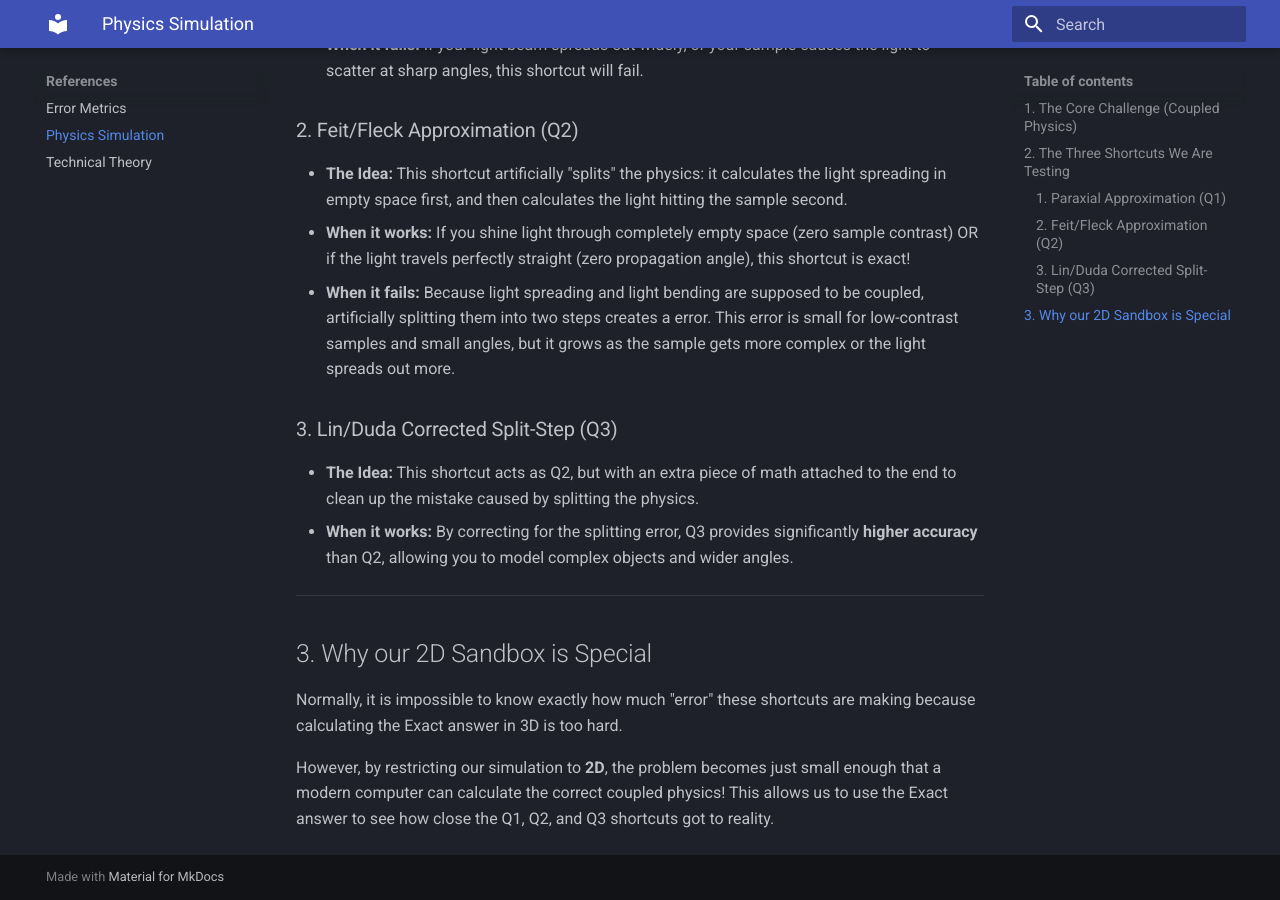
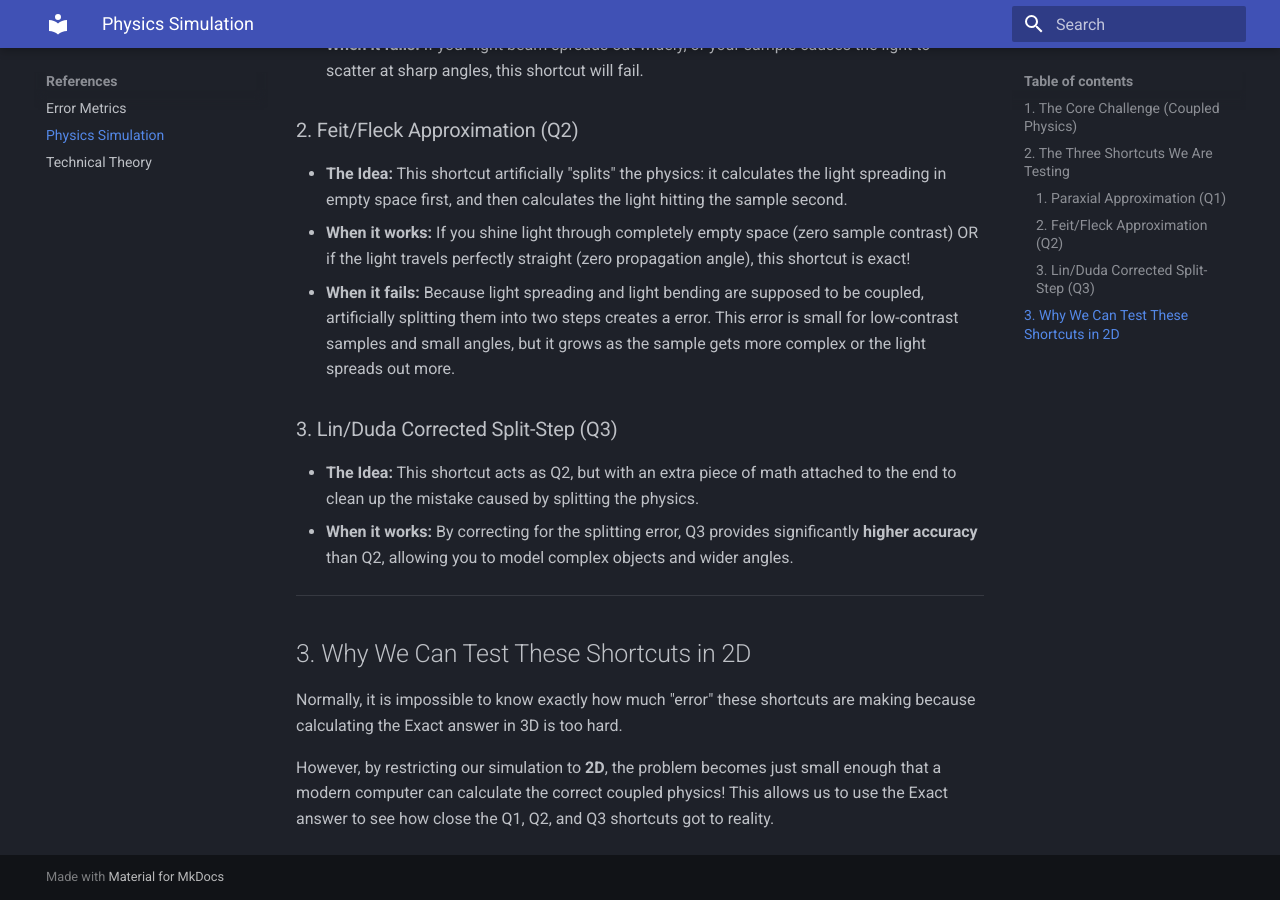
Before and after one commit to bryceshirley/ptychobench, an MkDocs documentation site: the page built from docs/physics_simulation.md, in a window 1280 px wide and 900 px high, scrolled down 965 px. Built offline with MkDocs 1.6.1 and Material for MkDocs 9.7.7, drawn with Linux system fonts in a browser that asks for light colours.

Commit message:
docs: fix documentation

```diff
--- a/docs/physics_simulation.md
+++ b/docs/physics_simulation.md
@@ -36,7 +36,7 @@ In this simulation, your goal is to test three of these shortcuts to see when th
 
 ---
 
-## 3. Why our 2D Sandbox is Special
+## 3. Why We Can Test These Shortcuts in 2D
 
 Normally, it is impossible to know exactly how much "error" these shortcuts are making because calculating the Exact answer in 3D is too hard.
 
```
Also changed, not shown: docs/index.md (+3 -0 lines).
